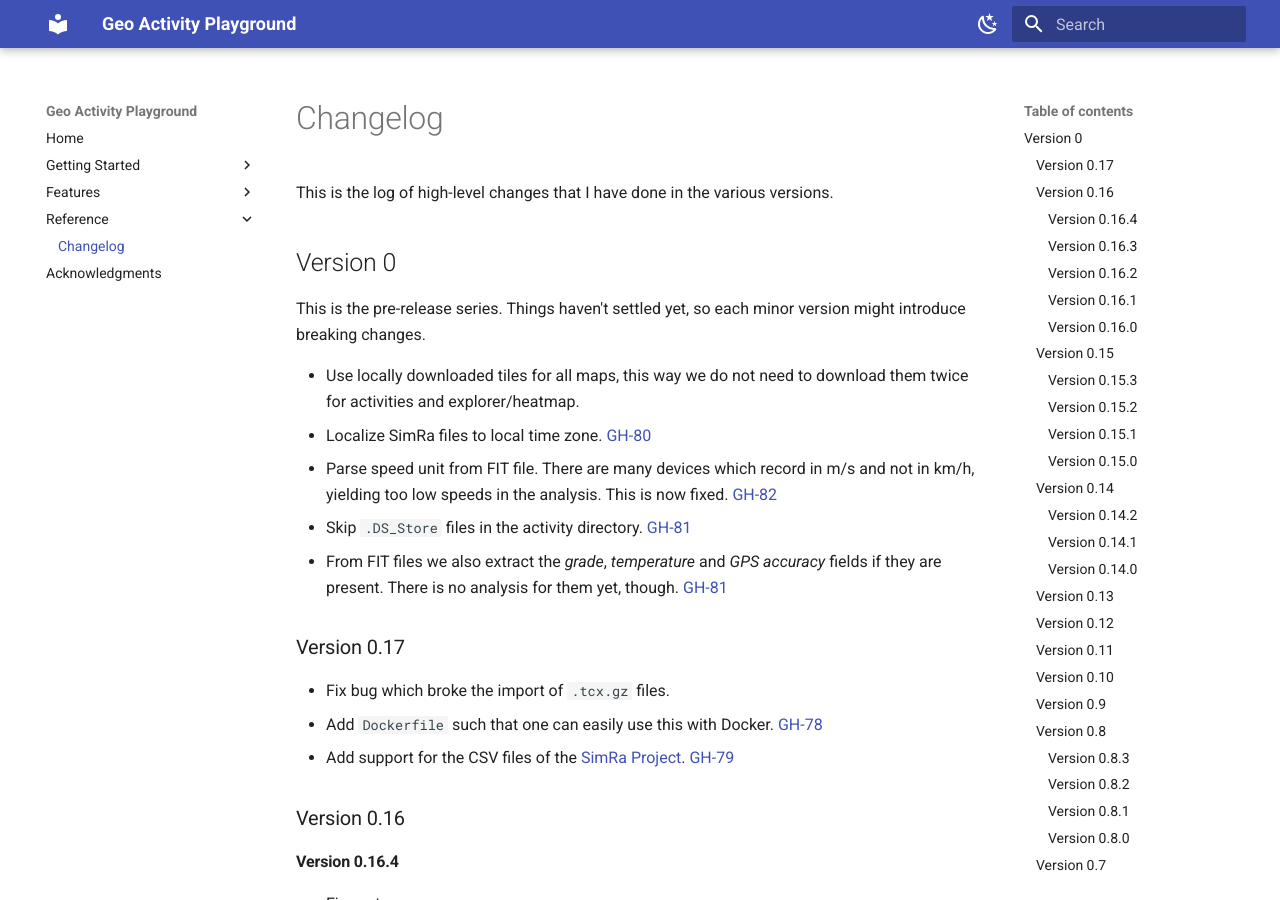
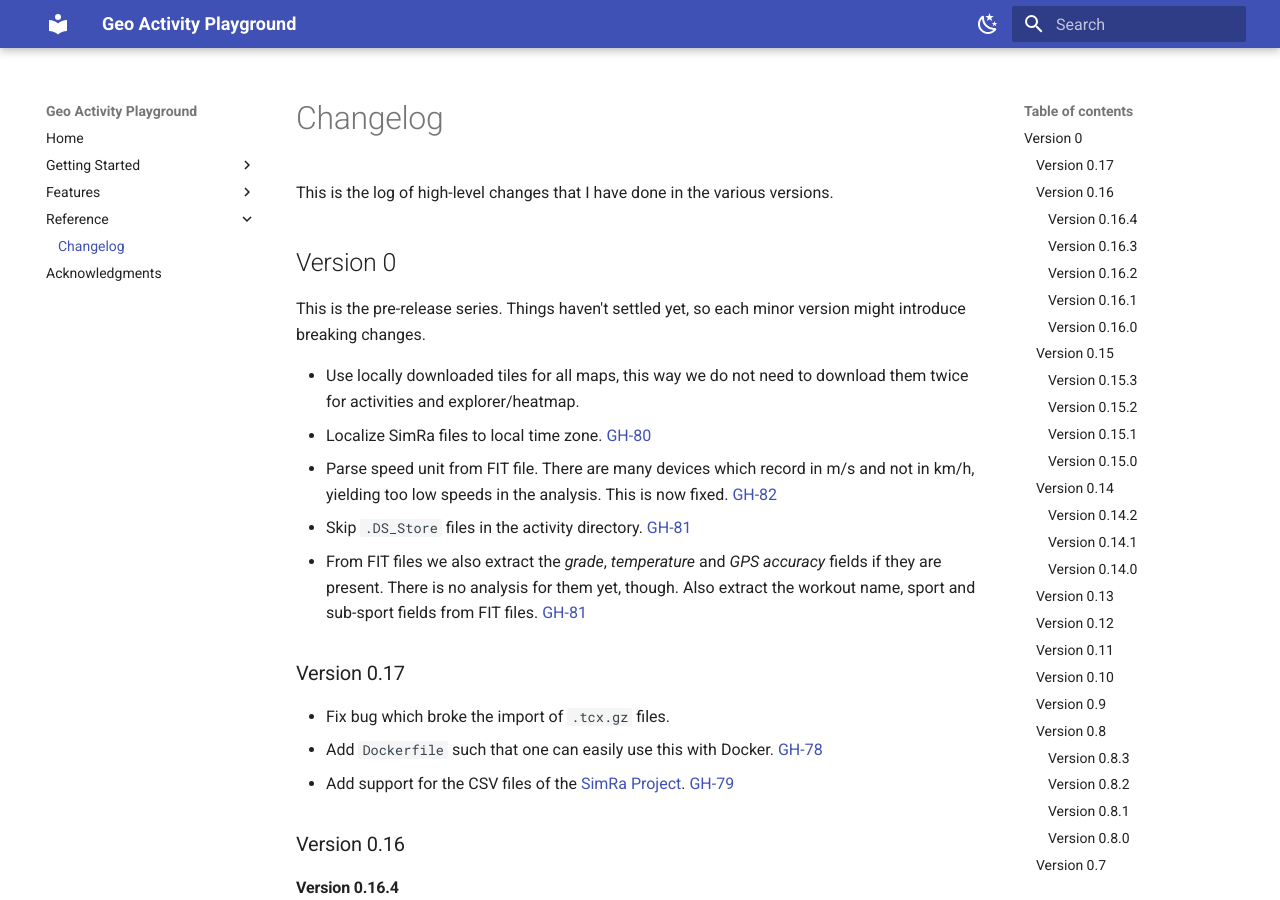
Before and after one commit to martin-ueding/geo-activity-playground, an MkDocs documentation site: the page built from docs/reference/changelog.md, in a window 1280 px wide and 900 px high. Built offline with MkDocs 1.6.1 and Material for MkDocs 9.7.7, drawn with Linux system fonts in a browser that asks for light colours.

Commit message:
Changelog entry

```diff
--- a/docs/reference/changelog.md
+++ b/docs/reference/changelog.md
@@ -10,7 +10,7 @@ This is the pre-release series. Things haven't settled yet, so each minor versio
 - Localize SimRa files to local time zone. [GH-80](https://github.com/martin-ueding/geo-activity-playground/pull/80)
 - Parse speed unit from FIT file. There are many devices which record in m/s and not in km/h, yielding too low speeds in the analysis. This is now fixed. [GH-82](https://github.com/martin-ueding/geo-activity-playground/pull/82)
 - Skip `.DS_Store` files in the activity directory. [GH-81](https://github.com/martin-ueding/geo-activity-playground/pull/81)
-- From FIT files we also extract the _grade_, _temperature_ and _GPS accuracy_ fields if they are present. There is no analysis for them yet, though. [GH-81](https://github.com/martin-ueding/geo-activity-playground/pull/81)
+- From FIT files we also extract the _grade_, _temperature_ and _GPS accuracy_ fields if they are present. There is no analysis for them yet, though. Also extract the workout name, sport and sub-sport fields from FIT files. [GH-81](https://github.com/martin-ueding/geo-activity-playground/pull/81)
 
 ### Version 0.17
 
```
